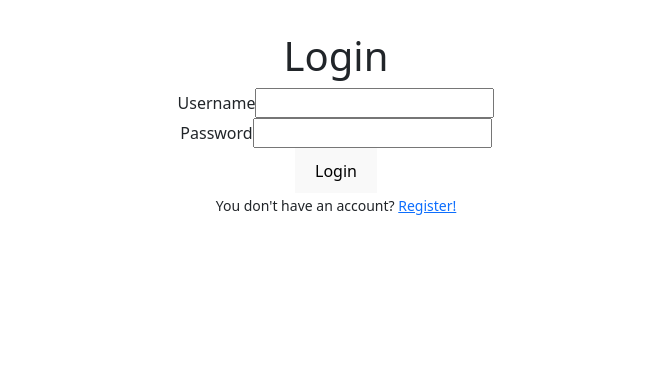
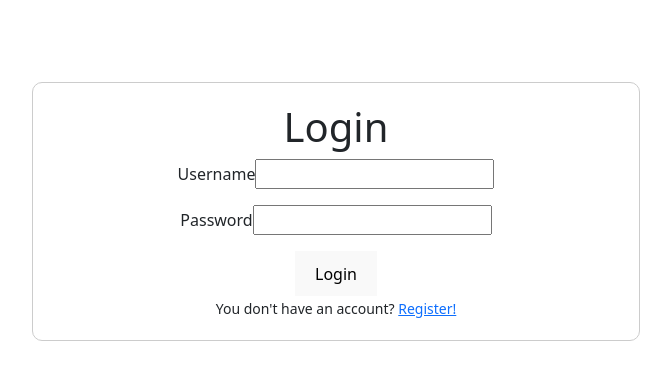
Before and after one commit to barbarabugajak/Notes, a React (Vite) app in the folder colab/: page /login in a window 1280 px wide. Shown: the top 380 px of the page, without its empty margins (304-975 px from the left). Built offline with nearby package versions, Linux system fonts and the light colour scheme.

Commit message:
Add links and style login and register pages

```diff
--- a/colab/src/components/Login.jsx
+++ b/colab/src/components/Login.jsx
@@ -27,17 +27,26 @@ export default function Login(){
 
 
     return (
-        <div>
+        <div className='container' style={{
+            width: '50%',
+            margin: 'auto',
+            marginTop: '50px',
+            padding: '20px',
+            border: '1px solid #ccc',
+            borderRadius: '10px'
+        }}>
             <h1>Login</h1>
             <form onSubmit={handleLogin}>
                 <div>
                     <label>Username</label>
                     <input type="text" value={username} onChange={(e) => setUsername(e.target.value)} />
                 </div>
+                <p></p>
                 <div>
                     <label>Password</label>
                     <input type="password" value={password} onChange={(e) => setPassword(e.target.value)} />
                 </div>
+                <p></p>
                 <button type="submit">Login</button>
             </form>
             {message && <p>{message}</p>}
--- a/colab/src/components/Register.jsx
+++ b/colab/src/components/Register.jsx
@@ -60,6 +60,8 @@ export default function Register() {
             <input type="password" placeholder="Password" onChange={(e) => setPassword(e.target.value)}/>
             <p></p>
             <button className="btn btn-primary" onClick={handleRegister}>Register</button>
+            <p></p>
+            <small>You already have an account? <a href='/login'>Login!</a></small>
         </div>
     )
 }
```
Also changed, not shown: 1 other file (tests, documents, lock files or other folders).
